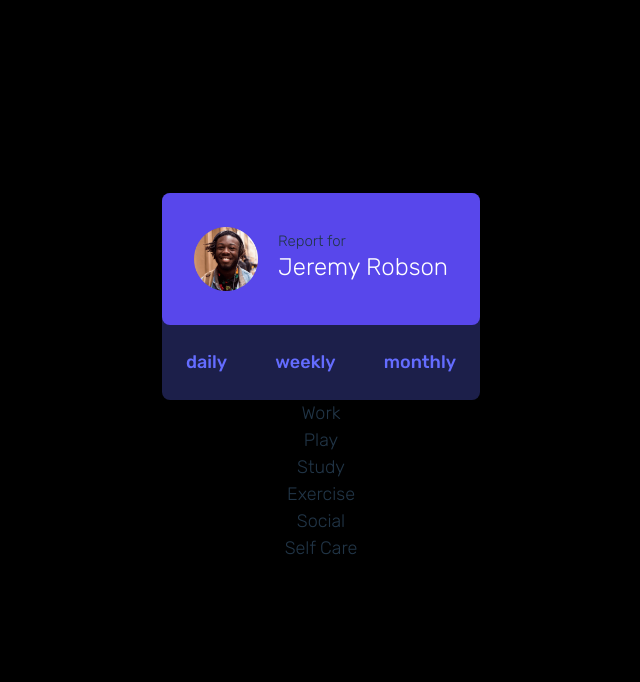
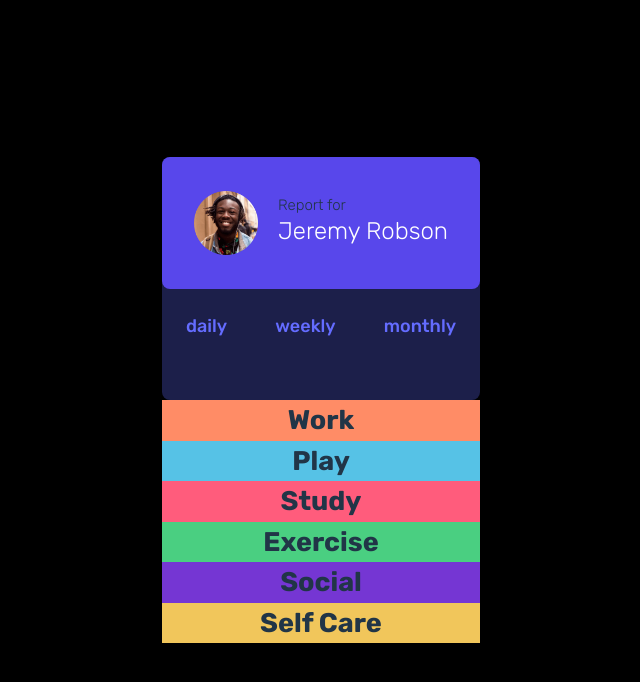
Before and after one commit to MitaliShah/time-tracking-dashboard, a React (Vite) app: page / in a window 1280 px wide. Shown: the top 682 px of the page, without its empty margins (319-959 px from the left). Built offline with nearby package versions, Linux system fonts and the light colour scheme.

Commit message:
I was stuck at condiitonally rendering background color based on title value, However I figured it out! :) const Wrapper = styled.div;

```diff
--- a/src/components/Cards.jsx
+++ b/src/components/Cards.jsx
@@ -1,8 +1,6 @@
-// const generateCardBG = (title) => {
-//   const backgroundColor = hsl();
-//   if (title === "work") {
-//   }
-// };
+import workImg from "../../public/images/icon-study.svg";
+import styled from "styled-components";
+import playImg from "../../public/images/icon-play.svg";
 
 export default function Cards({ data, selectedView }) {
   return (
@@ -14,11 +12,34 @@ export default function Cards({ data, selectedView }) {
         console.log(`Current is :`, current, `Previous is`, previous);
 
         return (
-          <div key={title}>
-            <p>{title}</p>
-          </div>
+          <Wrapper key={title} title={title}>
+            <div>
+              <div>
+                <h2>{title}</h2>
+                <div>{/* <img src={workImg} alt="" /> */}</div>
+              </div>
+              <div></div>
+            </div>
+          </Wrapper>
         );
       })}
     </div>
   );
 }
+
+const Wrapper = styled.div`
+  background-color: ${(props) =>
+    props.title === "Work"
+      ? "var(--work-light-red)"
+      : props.title === "Play"
+      ? "var(--play-soft-blue)"
+      : props.title === "Study"
+      ? "var(--study-light-red)"
+      : props.title === "Exercise"
+      ? "var(--exercise-lime-green)"
+      : props.title === "Social"
+      ? "var(--social-violet)"
+      : props.title === "Self Care"
+      ? "var(--self-care-soft-orange)"
+      : null};
+`;
```
